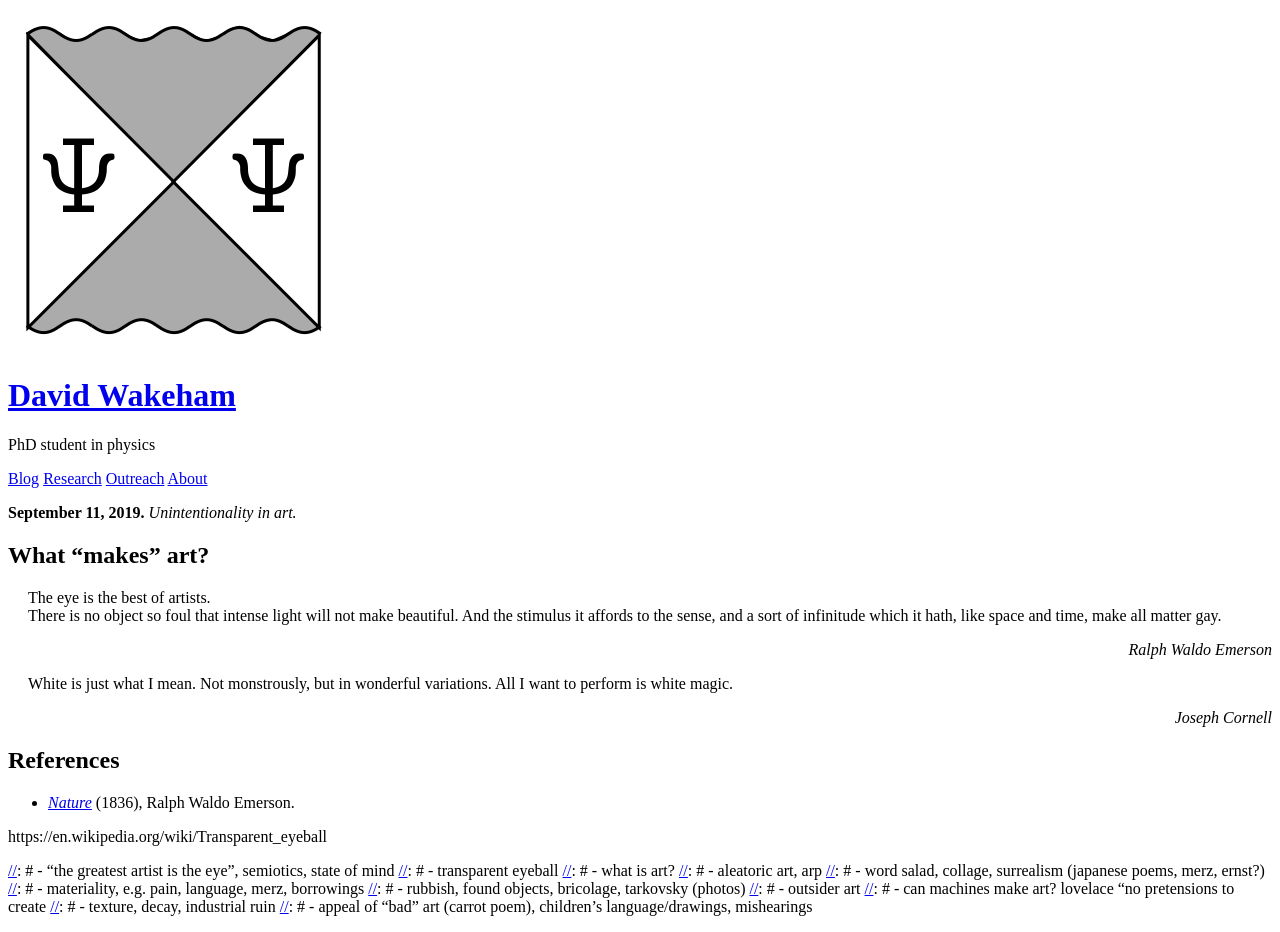
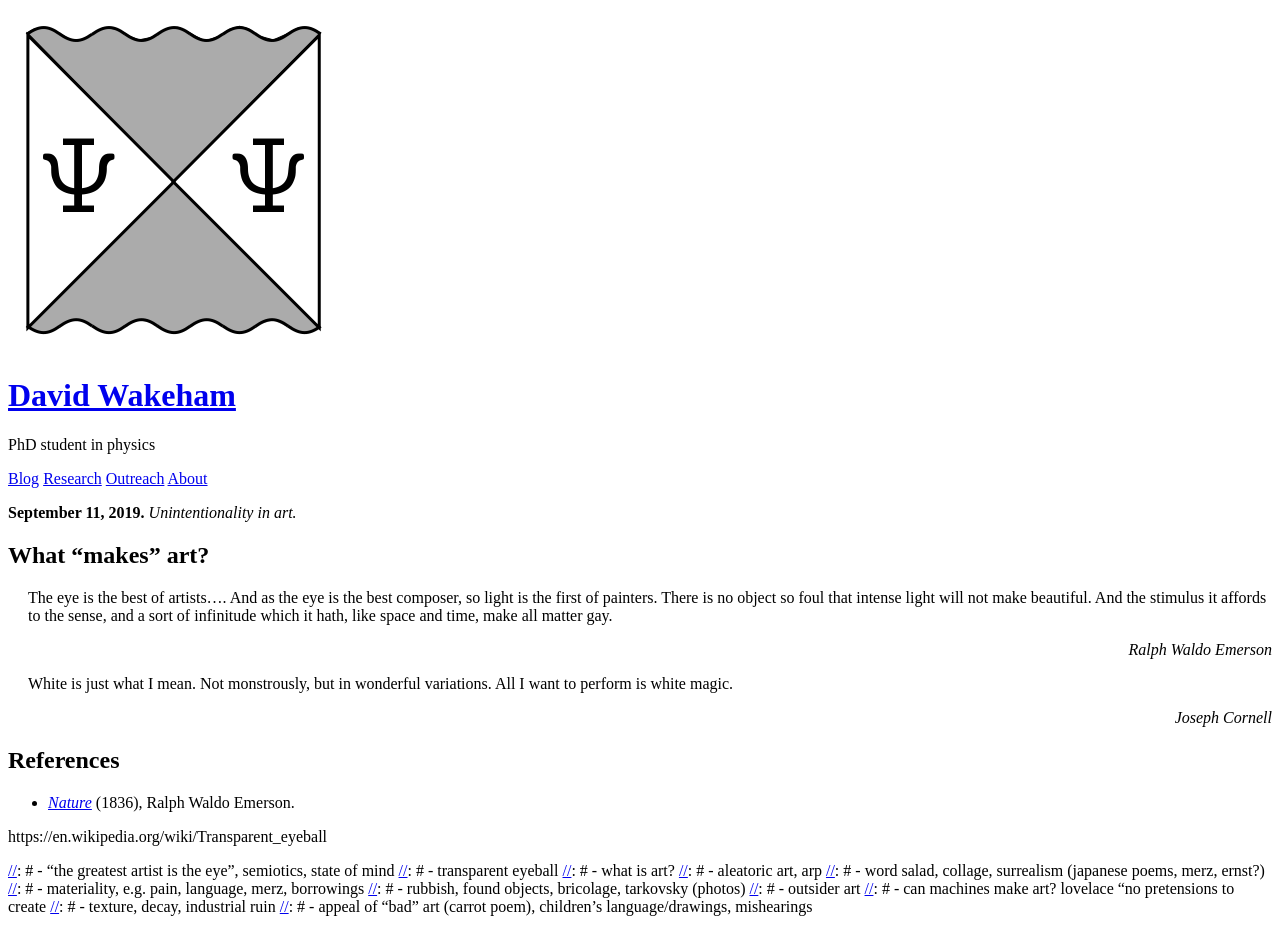
Before and after one commit to hapax/hapax.github.io, a Jekyll site: the page built from assets/unintentional.md, in a window 1280 px wide. Built offline with Jekyll 4.4.1, drawn with Linux system fonts in a browser that asks for light colours; our own code applies the rules of GitHub Pages for plain Markdown files; a script that is not in the unit is left out.

Commit message:
Update unintentional.md

```diff
--- a/assets/unintentional.md
+++ b/assets/unintentional.md
@@ -12,9 +12,7 @@
 ## What "makes" art?
 
 <span style="padding-left: 20px; display:block">
-The eye is the best of artists.
-</span>
-<span style="padding-left: 20px; display:block">
+The eye is the best of artists.... And as the eye is the best composer, so light is the first of painters.
 There is no object so foul that
 intense light will not make beautiful. And the stimulus it affords to
 the sense, and a sort of infinitude which it hath, like space and
```
